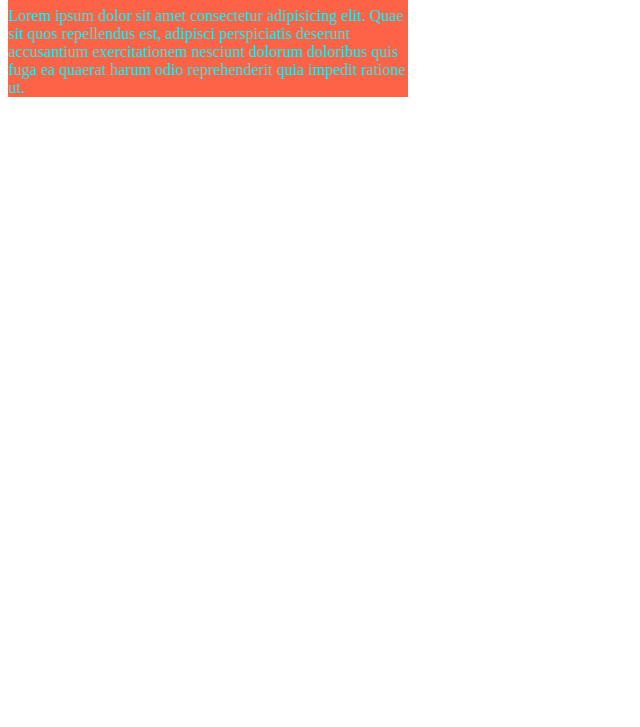
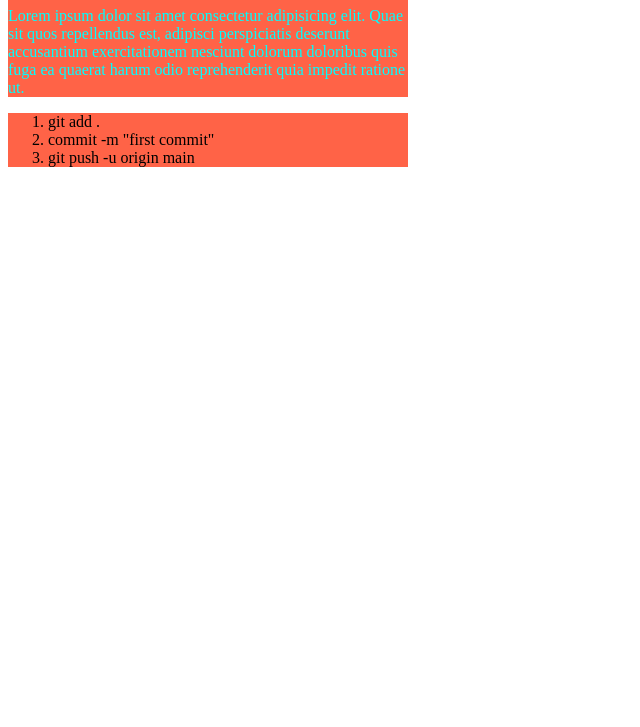
Before and after one commit to Tahanur21/my-sub-repo, a plain HTML site: page index.html in a window 1280 px wide. Shown: the part 73-800 px from the top of the page, without its empty margins (0-640 px from the left). Drawn offline with Linux system fonts and the light colour scheme.

Commit message:
my second commit

```diff
--- a/index.html
+++ b/index.html
@@ -11,5 +11,12 @@
         <h1>My website</h1>
         <p>Lorem ipsum dolor sit amet consectetur adipisicing elit. Quae sit quos repellendus est, adipisci perspiciatis deserunt accusantium exercitationem nesciunt dolorum doloribus quis fuga ea quaerat harum odio reprehenderit quia impedit ratione ut.</p>
     </div>
+    <div>
+        <ol>
+            <li>git add .</li>
+            <li>commit -m "first commit"</li>
+            <li>git push -u origin main</li>
+        </ol>
+    </div>
 </body>
 </html>
```
